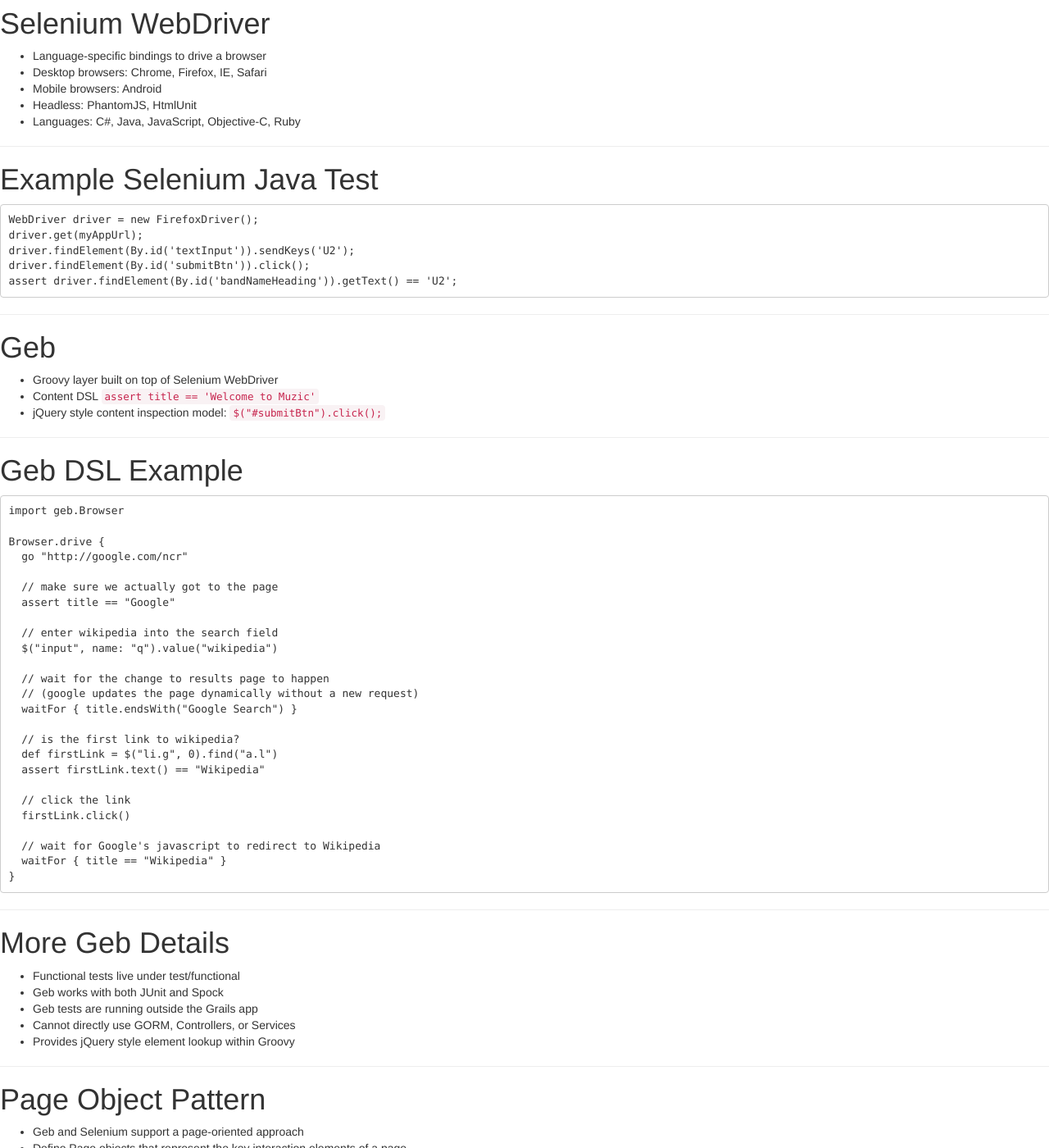
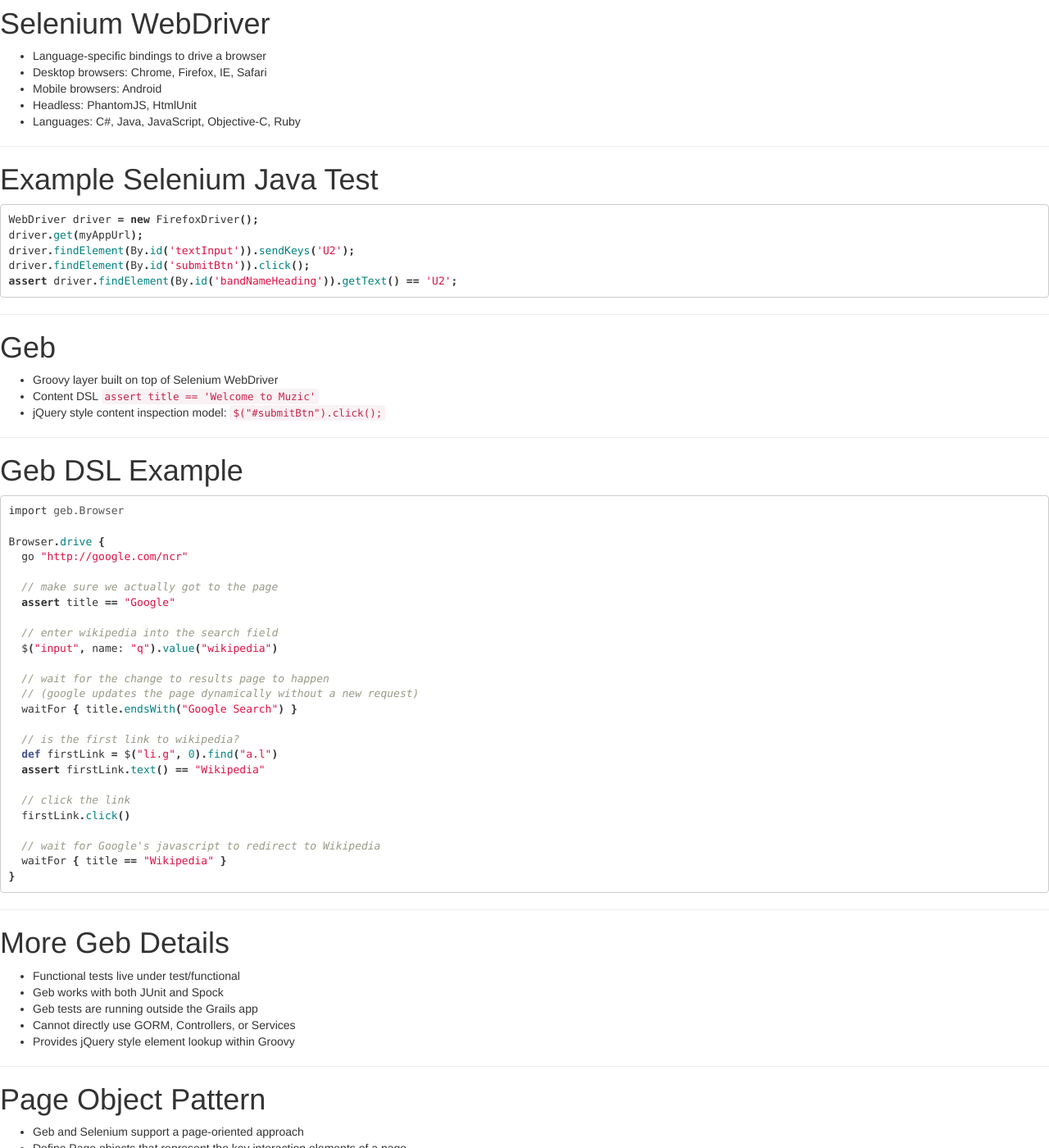
Before and after one commit to mikecalvo/mikecalvo.github.io, a Jekyll site: the page built from msse/notes/functional_testing/index.md, in a window 1280 px wide and 1400 px high, scrolled down 743 px. Shown: the whole window at 82% size. Built offline with Jekyll 4.4.1, drawn with Linux system fonts in a browser that asks for light colours; some of the changed text lies outside the part shown.

````diff
--- a/msse/notes/functional_testing/index.md
+++ b/msse/notes/functional_testing/index.md
@@ -40,7 +40,7 @@ layout: default
 
 ---
 # Example Selenium Java Test
-```
+``` groovy
 WebDriver driver = new FirefoxDriver();
 driver.get(myAppUrl);
 driver.findElement(By.id('textInput')).sendKeys('U2');
@@ -58,7 +58,7 @@ assert driver.findElement(By.id('bandNameHeading')).getText() == 'U2';
 
 ---
 # Geb DSL Example
-```
+``` groovy
 import geb.Browser
 
 Browser.drive {
@@ -110,8 +110,8 @@ Browser.drive {
 
 ---
 # BuildConfig.groovy
-```
-plugins{
+``` groovy
+plugins {
   test "org.grails.plugins:geb:0.10.0"
 }
 
@@ -136,7 +136,7 @@ dependencies {
 # Remote Control Plugin
 - Allows a external process to send commands to Grails app
 - Pass closures to RemoteControl instance:
-```
+``` groovy
 def remote = RemoteControl()
 def count = remote {
   // This will get run inside Grails server and returned to test!
@@ -147,7 +147,7 @@ def count = remote {
 ---
 # Installing Remote Control Plugin
 BuildConfig.groovy:
-```
+``` groovy
 dependencies {
   // ... other stuff ...
   compile ":remote-control:1.5"
@@ -163,7 +163,7 @@ dependencies {
 
 ---
 # Exmaple Get Artist Page
-```
+``` groovy
 import geb.Page
 
 class ArtistGetPage extends Page {
@@ -180,7 +180,7 @@ class ArtistGetPage extends Page {
 
 ---
 # Example Geb Functional Test
-```
+``` groovy
 class ArtistFunctionalSpec extends GebSpec {
 
   // setup code...
@@ -206,7 +206,7 @@ class ArtistFunctionalSpec extends GebSpec {
 
 ---
 # Simple GebConfig.groovy
-```
+``` groovy
 import org.openqa.selenium.phantomjs.PhantomJSDriver
 import org.openqa.selenium.remote.DesiredCapabilities
 
@@ -217,7 +217,7 @@ driver = {
 
 ---
 # Running Functional Tests
-`grailsw test-app -functional`
+- `grailsw test-app functional:`
 - Launches the grails app first
 - Runs all tests in tests/functional
 
@@ -227,5 +227,5 @@ driver = {
 - Interact with HTML form elements
 - Test file downloading
 - Much more:
-  - http://www.gebish.org/manual/current/index.html
-  - http://www.gebish.org/manual/current/testing.html
+  - [http://www.gebish.org/manual/current/index.html](http://www.gebish.org/manual/current/index.html)
+  - [http://www.gebish.org/manual/current/testing.html](http://www.gebish.org/manual/current/testing.html)
````
Also changed, not shown: msse/index.md (+6 -1 lines), msse/notes/data_binding/index.md (+5 -5 lines), msse/notes/plugins/index.md (+9 -12 lines), msse/notes/rest/index.md (+8 -8 lines), msse/topics/index.md (+2 -2 lines).
